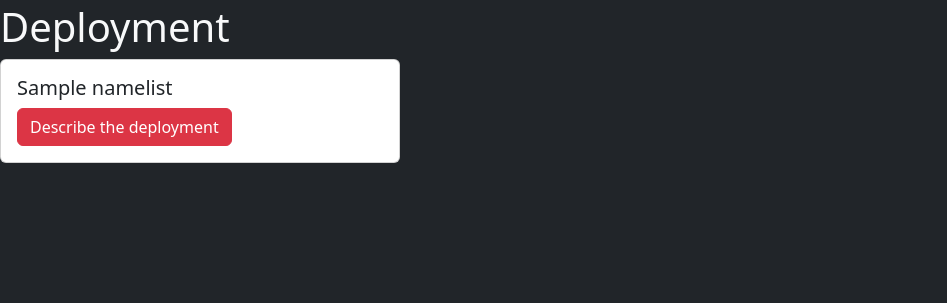
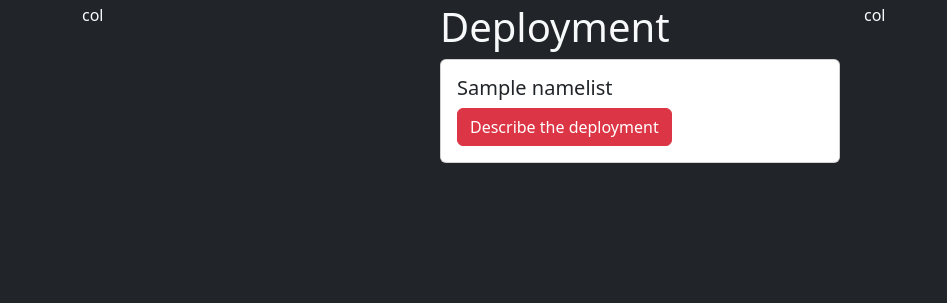
Before and after one commit to grosheth/monitor, a Django app: template src/controller/templates/controller/deployment.html in a window 1280 px wide. Shown: the part 53-356 px from the top of the page, without its empty margins (0-947 px from the left). Run offline with Django 4.2, Linux system fonts and the light colour scheme; the template is opened without the code that fills it: most values are stand-ins (such as "Sample title", 1, 10 or a date in 2020); parts of the project's set-up code (start-up, migrations or seed data) failed here and were passed over.

Commit message:
commit automatique

```diff
--- a/src/controller/templates/controller/deployment.html
+++ b/src/controller/templates/controller/deployment.html
@@ -39,10 +39,13 @@
         </div>
       </nav>
 </div>
-
+    <div class="container">
+      <div class="row">
+        <div class="col">
+          col
+        </div>
+        <div class="col">
           <h1>Deployment</h1>
-
-    <div>
           {% for name in namelist %}
           <div class="card" style="width: 25rem;">
           <div class="card-body">
@@ -52,6 +55,11 @@
           </div>
           {% endfor %}
         </div>
+        <div class="col">
+          col
+        </div>
+      </div>
+    </div>
 
 </body>
 </html>
```
Lines whose indentation alone changed are shown as unchanged.
